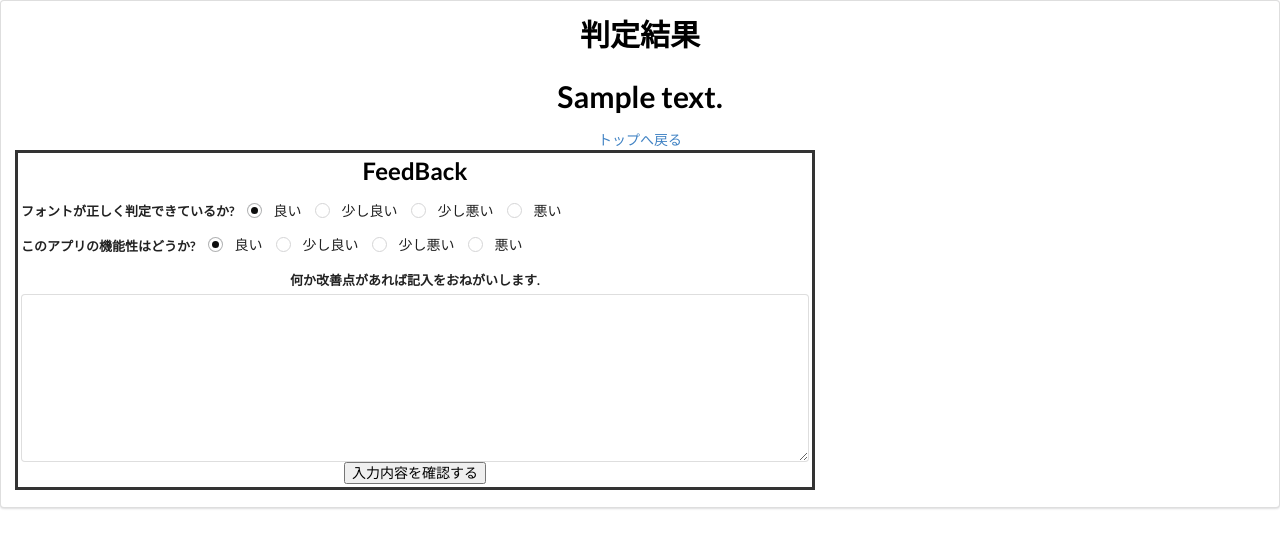
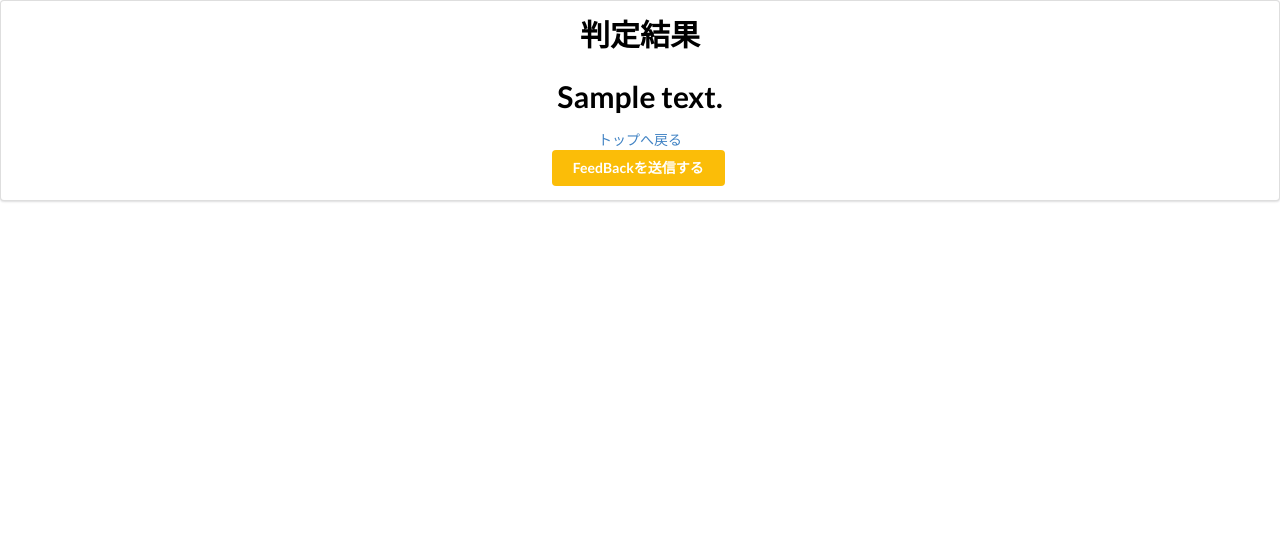
Before and after one commit to sort-font/webpage, a Flask app: template templates/result.html in a window 1280 px wide. Shown: the top 548 px of the page. Run offline with Flask 2, Linux system fonts and the light colour scheme; the template is opened without the code that fills it: most values are stand-ins (such as "Sample title", 1, 10 or a date in 2020); parts of the project's set-up code (start-up, migrations or seed data) failed here and were passed over; some libraries are stand-ins or nearby versions.

Commit message:
front部分は完成

```diff
--- a/static/css/style.css
+++ b/static/css/style.css
@@ -53,3 +53,8 @@ input {
 .heading:visited {
   color: black;
 }
+/*FeedBack*/
+.ui.container {
+  width: 1400px;
+  margin: 0 auto;
+}
--- a/templates/result.html
+++ b/templates/result.html
@@ -9,21 +9,19 @@
       }}%) </div>
     <a href="https://www.google.com/search?q={{ font_data.name }}">フォントの詳細</a>
     {% endfor %}
-<<<<<<< HEAD
-  </div>
-  <a href="./">トップへ戻る</a>
-=======
-    </div>
-  <a href="/index">トップへ戻る</a>
->>>>>>> a0f70eede44b133c4d51bf7676492c76f41bd3e9
+
     {% else %}
     <h1>{{ fonts_data_response.message }}</h1>
-  <a href="/index">トップへ戻る</a>
+    <a href="/index"> トップへ戻る </a>
     {% endif %}
 
+    <div class="ui main container">
+      <button class="ui button yellow create_btn" type="button" id="open">FeedBackを送信する</button>
+
+      <div class="ui small modal my-modal">
+        <div class="header ">FeedBack</div>
+        <div class="content">
           <table align="center">
-    <div style="width: 800px; padding: 3px; margin-bottom: 3px; border: 3px solid #333333;">
-      <h2>FeedBack</h2>
             <div class="ui form">
               <div class="inline fields">
                 <label>フォントが正しく判定できているか?</label>
@@ -89,12 +87,26 @@
                   <textarea></textarea>
                 </div>
               </div>
-        <div class="btn_area">
-          <input type="submit" name="btn_confirm" value="入力内容を確認する">
+            </form>
+          </table> その回答が私達の励みになります. </p>
         </div>
-      </form>
+        <div class="actions">
+          <button id="cancel" class="ui grey deny button" title="Annulla">Cancel</button>
+          <button id="confirm" class="ui primary button" title="Elimina">Confirm</button>
         </div>
+      </div>
+    </div>
+    <script>
+      $(function () {
+        $("#open").click(function () {
+          $('.my-modal')
+            .modal({
+              closable: false,
 
-  </table>
-</div>
+            })
+            .modal('show')
+            ;
+        });
+      });
+    </script>
     {% endblock %}
```
Lines whose indentation alone changed are shown as unchanged.
